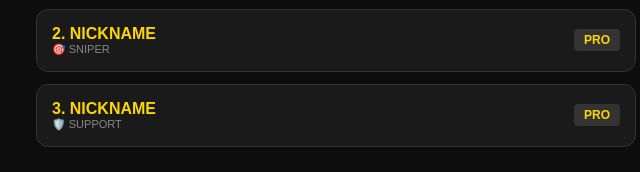
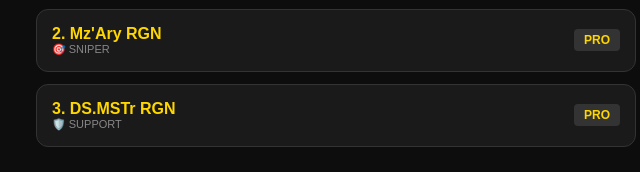
Before and after one commit to dxalvador4-hue/regle-rgn, a plain HTML site: page anggota.html in a window 1280 px wide. Shown: the part 230-402 px from the top of the page, 304-944 px from the left. Drawn offline with Linux system fonts and the light colour scheme.

Commit message:
Update anggota.html

```diff
--- a/anggota.html
+++ b/anggota.html
@@ -32,23 +32,21 @@
         <h2>LIST ANGGOTA</h2>
         <div class="member-card owner-card">
             <div class="info">
-                <div class="name">1.Mz'Fer
-
-RGN</div>
+                <div class="name">1. Mz'Fer RGN</div>
                 <div class="role">👑 Owner / Rusher</div>
             </div>
             <div class="stats">MVP</div>
         </div>
         <div class="member-card">
             <div class="info">
-                <div class="name">2. NICKNAME</div>
+                <div class="name">2. Mz'Ary RGN</div>
                 <div class="role">🎯 Sniper</div>
             </div>
             <div class="stats">PRO</div>
         </div>
         <div class="member-card">
             <div class="info">
-                <div class="name">3. NICKNAME</div>
+                <div class="name">3. DS.MSTr RGN</div>
                 <div class="role">🛡️ Support</div>
             </div>
             <div class="stats">PRO</div>
```
